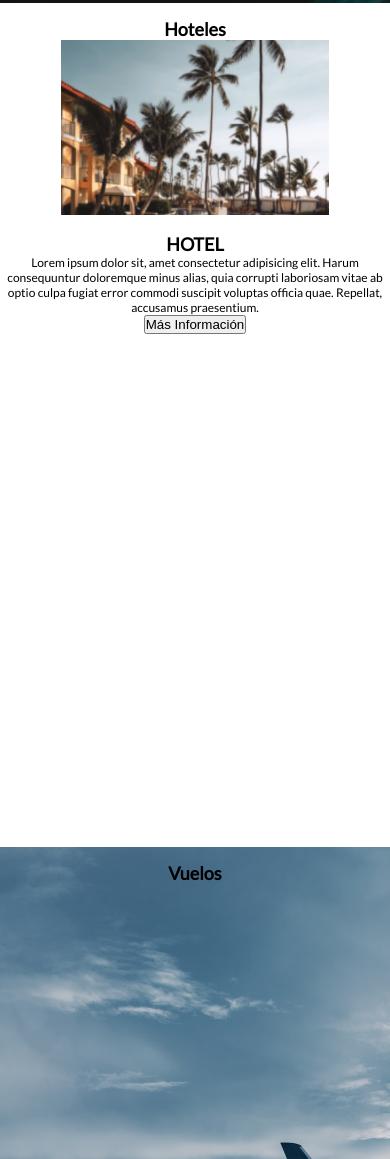
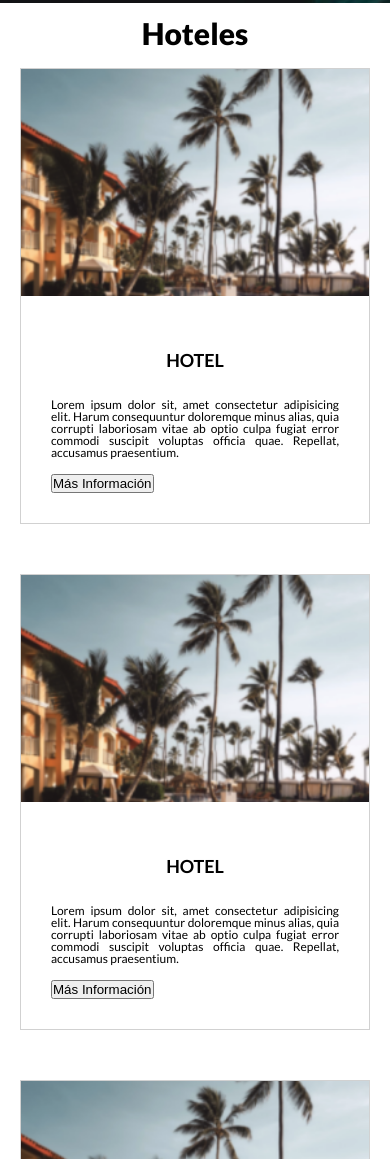
Before and after one commit to adhesiboss/frenon-proyecto-maquetacion, a plain HTML site: page index.html in a window 390 px wide. Shown: the part 841-2000 px from the top of the page. Drawn offline with nearby package versions, Linux system fonts and the light colour scheme.

Commit message:
seccion hoteles completa

```diff
--- a/index.html
+++ b/index.html
@@ -1,16 +1,20 @@
 <!DOCTYPE html>
 <html lang="es">
+
 <head>
     <meta charset="UTF-8">
     <meta name="viewport" content="width=device-width, initial-scale=1.0">
     <title>Proyecto Maquetación</title>
-    <link href="https://fonts.googleapis.com/css?family=Lato&display=swap" rel="stylesheet">
+    <link href="https://fonts.googleapis.com/css2?family=Lato:wght@400;700;900&display=swap" rel="stylesheet">
+    <link rel="stylesheet" href="reset.css">
+
     <link rel="stylesheet" href="/style.css">
     <link href="./assets/fontawesome/css/all.css" rel="stylesheet">
     <link href="./assets/fontawesome/css/solid.css" rel="stylesheet">
 
-    <!-- <link rel="stylesheet" href="reset.css"> -->
+
 </head>
+
 <body>
 
     <section id="inicio">
@@ -21,7 +25,7 @@
                     <a href="#">
                         <i class="fab fa-pushed"></i>Travel
                     </a>
-                </div >
+                </div>
                 <ul class="secciones">
                     <li><a href="#inicio" title="Inicio">Inicio</a></li>
                     <li><a href="#hoteles" title="Hoteles">Hoteles</a></li>
@@ -44,19 +48,76 @@
         </div>
     </section>
     <section id="hoteles">
-        <h2>Hoteles</h2>
+        <h2 class="titulo-sectiones">Hoteles</h2>
         <div class="hoteles--cards">
             <div class="hoteles--card">
                 <img src="/assets/images/Captura de Pantalla 2020-08-24 a la(s) 16.33.29.png" alt="foto-card">
                 <div class="cuerpo-card">
                     <h3 class="titulo-hoteles-card">HOTEL</h3>
-                    <p>Lorem ipsum dolor sit, amet consectetur adipisicing elit. Harum consequuntur doloremque minus alias, quia corrupti laboriosam vitae ab optio culpa fugiat error commodi suscipit voluptas officia quae. Repellat, accusamus praesentium.</p>
-                    <button>Más Información</button>
+                    <p>Lorem ipsum dolor sit, amet consectetur adipisicing elit. Harum consequuntur doloremque minus
+                        alias, quia corrupti laboriosam vitae ab optio culpa fugiat error commodi suscipit voluptas
+                        officia quae. Repellat, accusamus praesentium.</p>
+                    <button class="boton-hoteles-card">Más Información</button>
+                </div>
+            </div>
+        </div>
+
+        <div class="hoteles--cards">
+            <div class="hoteles--card">
+                <img src="/assets/images/Captura de Pantalla 2020-08-24 a la(s) 16.33.29.png" alt="foto-card">
+                <div class="cuerpo-card">
+                    <h3 class="titulo-hoteles-card">HOTEL</h3>
+                    <p>Lorem ipsum dolor sit, amet consectetur adipisicing elit. Harum consequuntur doloremque minus
+                        alias, quia corrupti laboriosam vitae ab optio culpa fugiat error commodi suscipit voluptas
+                        officia quae. Repellat, accusamus praesentium.</p>
+                    <button class="boton-hoteles-card">Más Información</button>
+                </div>
+            </div>
+        </div>
+
+        <div class="hoteles--cards">
+            <div class="hoteles--card">
+                <img src="/assets/images/Captura de Pantalla 2020-08-24 a la(s) 16.33.29.png" alt="foto-card">
+                <div class="cuerpo-card">
+                    <h3 class="titulo-hoteles-card">HOTEL</h3>
+                    <p>Lorem ipsum dolor sit, amet consectetur adipisicing elit. Harum consequuntur doloremque minus
+                        alias, quia corrupti laboriosam vitae ab optio culpa fugiat error commodi suscipit voluptas
+                        officia quae. Repellat, accusamus praesentium.</p>
+                    <button class="boton-hoteles-card">Más Información</button>
+                </div>
+            </div>
+        </div>
+
+        <div class="hoteles--cards">
+            <div class="hoteles--card">
+                <img src="/assets/images/Captura de Pantalla 2020-08-24 a la(s) 16.33.29.png" alt="foto-card">
+                <div class="cuerpo-card">
+                    <h3 class="titulo-hoteles-card">HOTEL</h3>
+                    <p>Lorem ipsum dolor sit, amet consectetur adipisicing elit. Harum consequuntur doloremque minus
+                        alias, quia corrupti laboriosam vitae ab optio culpa fugiat error commodi suscipit voluptas
+                        officia quae. Repellat, accusamus praesentium.</p>
+                    <button class="boton-hoteles-card">Más Información</button>
                 </div>
             </div>
         </div>
     </section>
-    <section id="vuelos"><h2>Vuelos</h2></section>
-    <section id="contacto"><h2>Contacto</h2></section>
+    <section id="vuelos">
+        <h2 class="titulo-sectiones titulo-blanco">Vuelos</h2>
+    </section>
+    <section id="contacto">
+        <h2 class="titulo-sectiones titulo-blanco">Contacto</h2>
+    </section>
+
+    <!--jQuery 3.3.1 sin slim-->
+    <script src="https://code.jquery.com/jquery-3.3.1.min.js"
+        integrity="sha256-FgpCb/KJQlLNfOu91ta32o/NMZxltwRo8QtmkMRdAu8=" crossorigin="anonymous"></script>
+    <!--Popper JS 1.14.3-->
+    <script src="https://cdnjs.cloudflare.com/ajax/libs/popper.js/1.14.6/umd/popper.min.js"
+        integrity="sha384-wHAiFfRlMFy6i5SRaxvfOCifBUQy1xHdJ/yoi7FRNXMRBu5WHdZYu1hA6ZOblgut" crossorigin="anonymous">
+    </script>
+
+
+    <script src="assets/js/script.js"></script>
 </body>
+
 </html>
--- a/style.css
+++ b/style.css
@@ -1,35 +1,54 @@
-*{
+* {
     margin: 0;
     padding: 0;
-    box-sizing :border-box;
+    box-sizing: border-box;
 }
+
 html {
     font-family: 'Lato', Tahoma, Sans-Serif;
     font-size: 12px;
 }
-body{
+
+body {
     background-color: #505050;
 }
-header{
+
+header {
     width: 100%;
     height: auto;
     padding: 20px;
 }
+
 h1,
 h2,
 h3,
 h4,
 h5,
 h6 {
-   text-align: center;
-   padding-top: 15px;
-   font-size: 1.5rem;
-}
-.titulo{
-    color: white;
+    text-align: center;
+    padding-top: 15px;
+    font-size: 1.5rem;
+    margin-bottom: 20px;
 }
 
-nav{
+p {
+    text-align: justify;
+    margin-bottom: 15px;
+}
+.titulo-blanco{
+    color: white!important;
+}
+
+img {
+    width: 100%;
+}
+
+.titulo {
+    color: white;
+    margin-bottom: 10px!important;
+}
+
+nav {
     color: white;
     display: flex;
     flex-direction: row;
@@ -38,12 +57,14 @@ nav{
     align-content: space-around;
     align-items: flex-start;
 }
-.logo .secciones{
+
+.logo .secciones {
     order: 0;
     flex: 0 1 auto;
     align-self: auto;
 }
-.secciones{
+
+.secciones {
     display: flex;
     flex-direction: row;
     flex-wrap: nowrap;
@@ -51,7 +72,8 @@ nav{
     align-content: space-around;
     align-items: flex-start;
 }
-.hero-section{
+
+.hero-section {
     width: 100%;
     height: 100vw;
     display: flex;
@@ -61,20 +83,30 @@ nav{
     align-content: flex-start;
     align-items: center;
 }
-.calltoaction .barra_search{
+
+.calltoaction .barra_search {
     order: 0;
     flex: 0 1 auto;
     align-self: auto;
 }
+.barra_search{
+    text-align: center;
+}
+
 .calltoaction {
     color: white;
 }
 
-section{
+section {
     height: 100vh;
 }
+.titulo-sectiones{
+    font-size: 2.5rem!important;
+    font-weight: 900;
+}
 
-#inicio{
+
+#inicio {
     /* background-color: greenyellow; */
     background-image: url(/assets/images/photo-1502322386937-39e80cbbb461.jpg);
     background-position: center center;
@@ -82,16 +114,45 @@ section{
     background-attachment: fixed;
     background-size: cover;
 }
-#hoteles{
-    background-color: white
-}
-.hoteles--card{
-    text-align: center;
-}
-.titulo-hoteles-card{
+
+#hoteles {
+    background-color: white;
+    width: 100%;
+    height: auto;
+    padding: 0 20px 30px;
 
 }
-#vuelos{
+
+.hoteles--card {
+    width: 100%;
+    height: auto;
+    text-align: center;
+    border: 1px solid #D1D1D1;
+
+    display: flex;
+    flex-direction: column;
+    flex-wrap: nowrap;
+    justify-content: space-between;
+    align-content: flex-start;
+    align-items: center;
+    padding: 0 0 30px;
+    margin-bottom: 50px;
+}
+
+
+.boton-hoteles-card {
+    float: left;
+}
+
+.titulo-hoteles-card {
+    margin: 40px 0 30px;
+}
+.cuerpo-card{
+    padding: 0 30px;
+}
+
+
+#vuelos {
     /* background-color: yellow; */
     background-image: url(/assets/images/photo-1558285549-827043e3d8a8.jpg);
     background-position: center center;
@@ -99,7 +160,8 @@ section{
     background-attachment: fixed;
     background-size: cover;
 }
-#contacto{
+
+#contacto {
     /* background-color: gray; */
     background-image: url(/assets/images/photo-1557180295-76eee20ae8aa.jpg);
     background-position: center center;
```
Also changed, not shown: js/script.js (added, +19 -0 lines).
